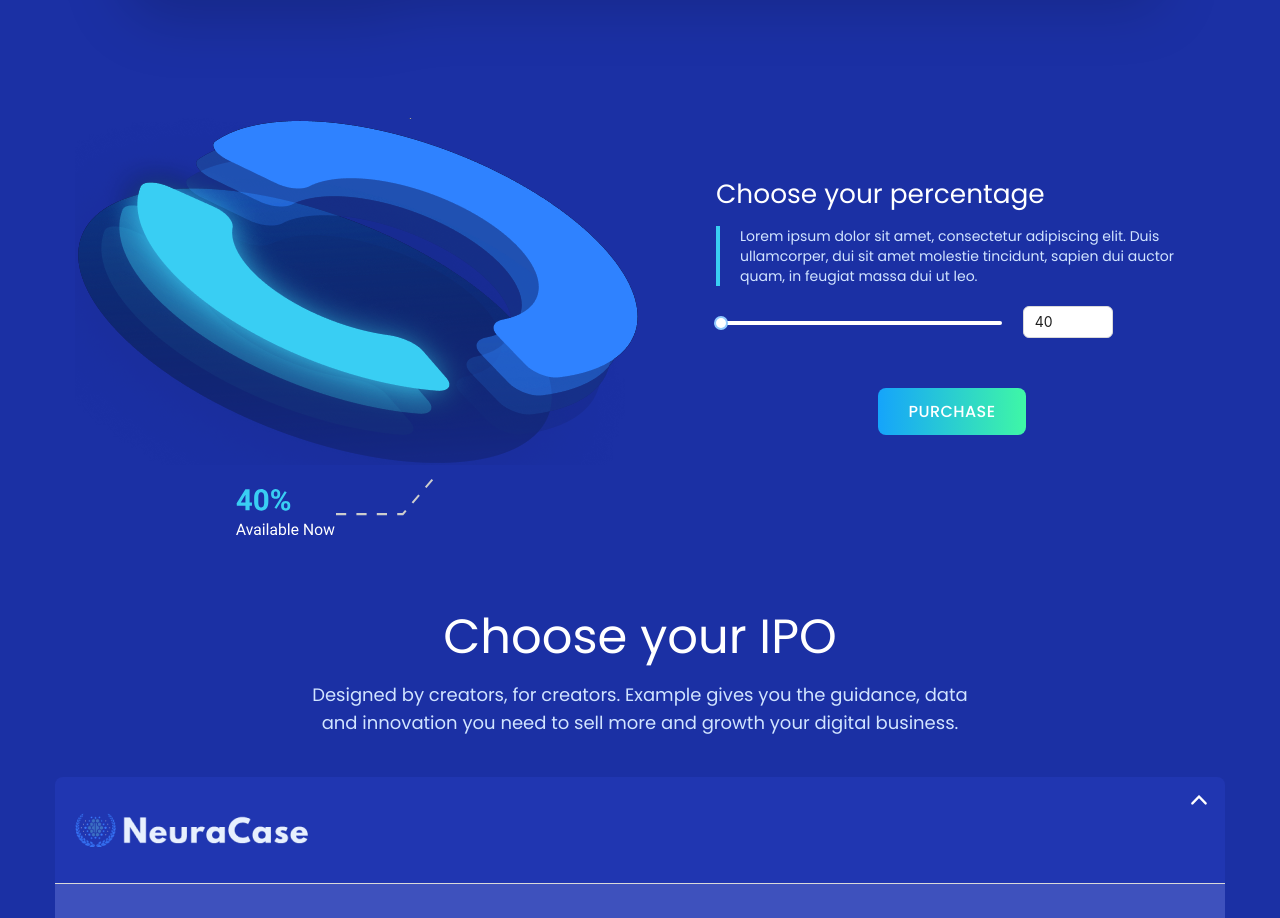
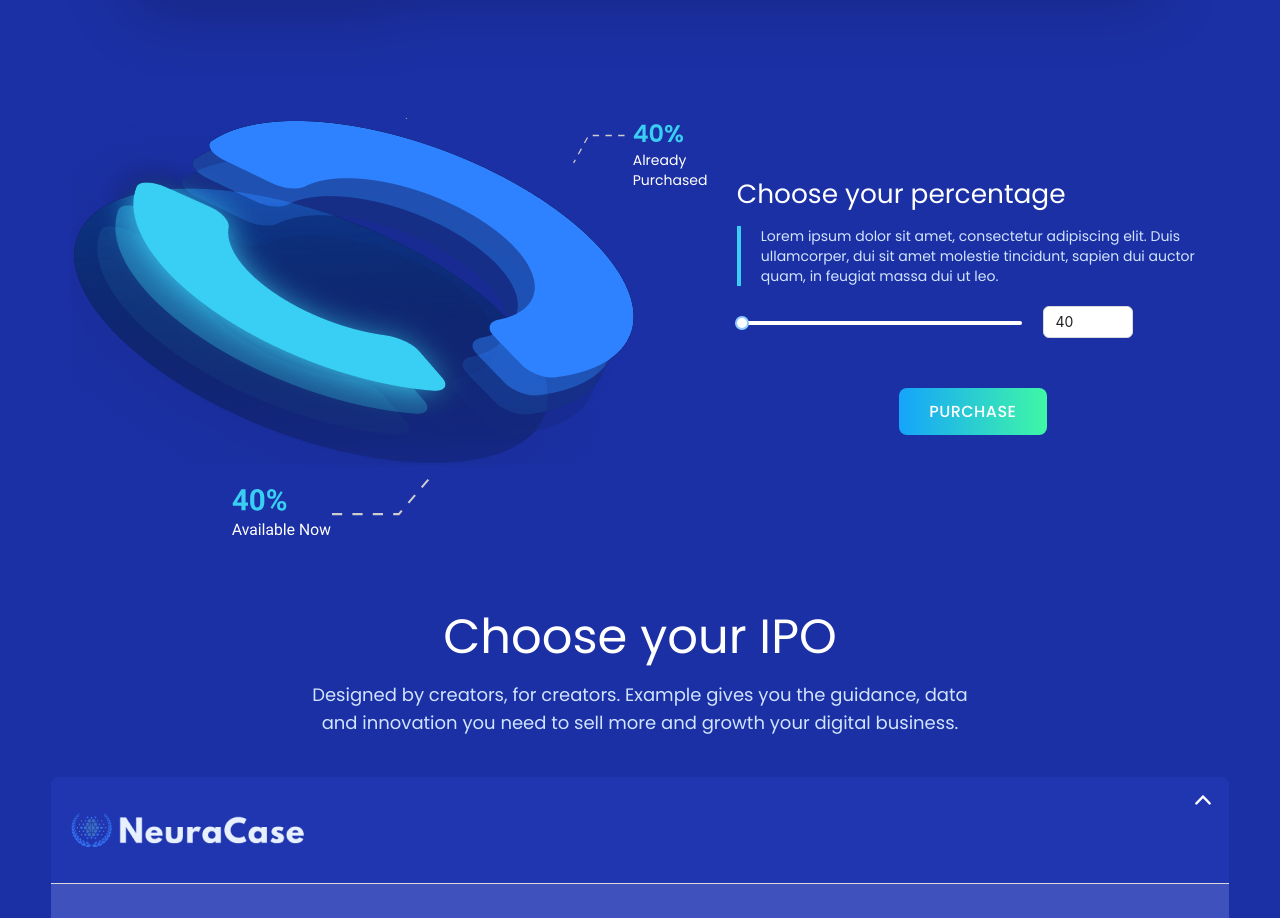
Before and after one commit to femigabriel/sufan_demo, a React (Vite) app: page /user/investments/landing-page in a window 1280 px wide. Shown: the part 1199-2117 px from the top of the page. Built offline with nearby package versions, Linux system fonts and the light colour scheme.

Commit message:
first commit

```diff
--- a/src/pages/User/Investments/InvestmentLandingPage/index.jsx
+++ b/src/pages/User/Investments/InvestmentLandingPage/index.jsx
@@ -23,7 +23,7 @@ export const InvestmentLandingPage = () => {
   return (
     <div>
       <InvestmentLandingPageLayout>
-        <main className="max-w-[1170px] mx-auto flex flex-col">
+        <main className="max-w-[1170p] w-full mx-auto flex flex-col">
           <section className="">
             <div className="flex justify-center">
               <div>
@@ -52,7 +52,7 @@ export const InvestmentLandingPage = () => {
             </div>
           </section>
 
-          <section className="flex flex-col gap-6 md:gap-10">
+          <section className="flex flex-col gap-6 md:gap-10 w-full">
             <div className="flex justify-center items-center">
               <img
                 src="/assets/images/investmentImg.svg"
@@ -61,16 +61,40 @@ export const InvestmentLandingPage = () => {
                 draggable="false"
               />
             </div>
-            <div className="lg:flex lg:gap-[75px] lg:px-5 pxx-5 ">
+            <div className="lg:flex lg:gap-[75px] lg:px-5 px-5 ">
               <div className="">
+                <div className="flex">
                   <img
                     src="/images/slider-1.png"
                     className="lg:w-full md:w-[85%] sm:w-[65%]"
                     alt="investmentImage"
                     draggable="false"
                   />
-
-                <div className="lg:relative flex left-40 mb-5 lg:mb-0">
+                  <div className="flex relative right-16">
+                    <svg
+                      xmlns="http://www.w3.org/2000/svg"
+                      width="81"
+                      height="46"
+                      viewBox="0 0 81 46"
+                      fill="none"
+                      className="lg:mt-2"
+                    >
+                      <path
+                        d="M81 1.76465H24.5694L0.999998 44.7646"
+                        stroke="#CDCDCD"
+                        stroke-width="2"
+                        stroke-dasharray="10 10"
+                      />
+                    </svg>
+                    <div className="w-full ml-2">
+                      <span className="text-[#39CEF3] text-2xl font-semibold">
+                        {inputValue}%
+                      </span>
+                      <p className="text-white text-sm w-full">Already Purchased</p>
+                    </div>
+                  </div>
+                </div>
+                <div className="relative flex left-40">
                   <img
                     src="/images/available.svg"
                     className="lg:w-[101px] h-[60px] mt-5"
@@ -97,14 +121,16 @@ export const InvestmentLandingPage = () => {
                   </p>
                 </div>
                 <div className="lg:w-[436px] my-5">
+                  {/* <Slider defaultValue={30} disabled={disabled} /> */}
+                  {/* <Slider
+                    defaultValue={40}
+                    disabled={disabled}
+                    tooltip={{
+                      formatter,
+                    }}
+                  /> */}
                   <Row>
                     <Col span={16}>
-                      {/* <Slider
-                        min={1}
-                        max={20}
-                        onChange={onChange}
-                        value={typeof inputValue === "number" ? inputValue : 0}
-                      /> */}
                       <Slider
                         defaultValue={40}
                         disabled={disabled}
```
Lines whose indentation alone changed are shown as unchanged.
